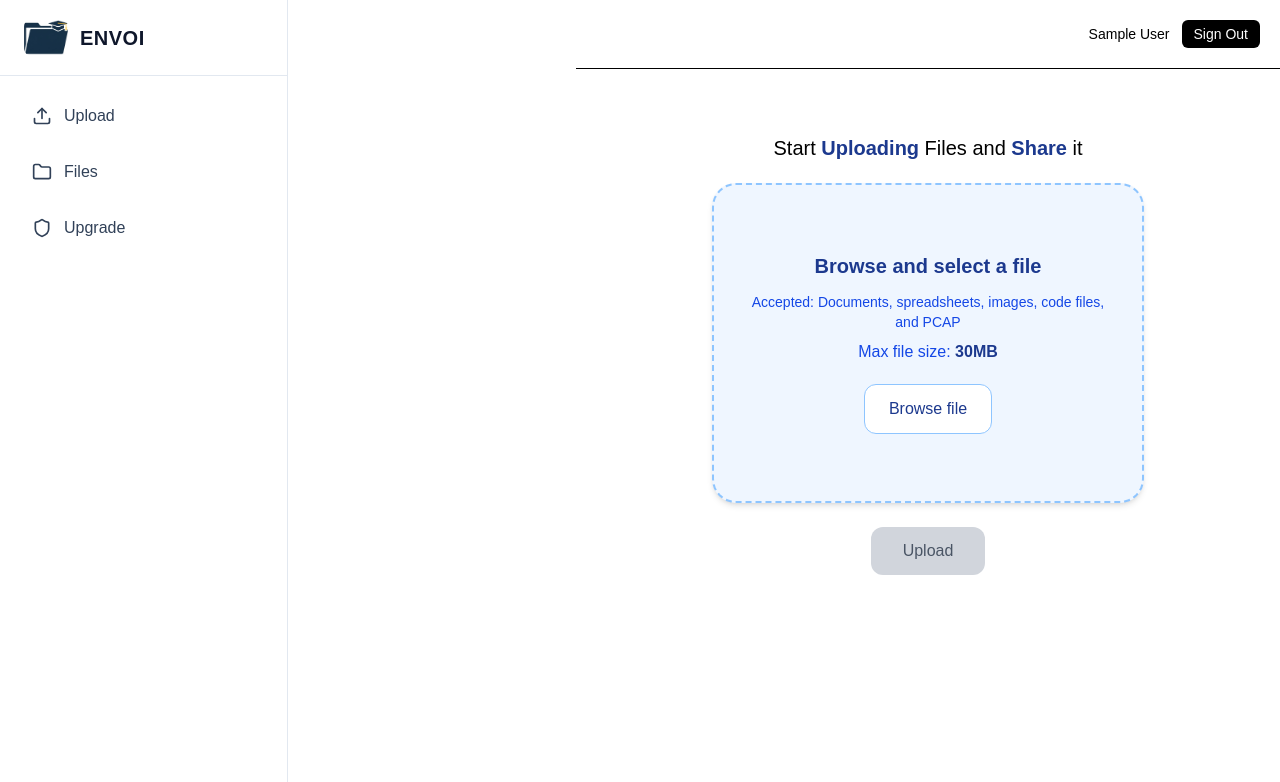
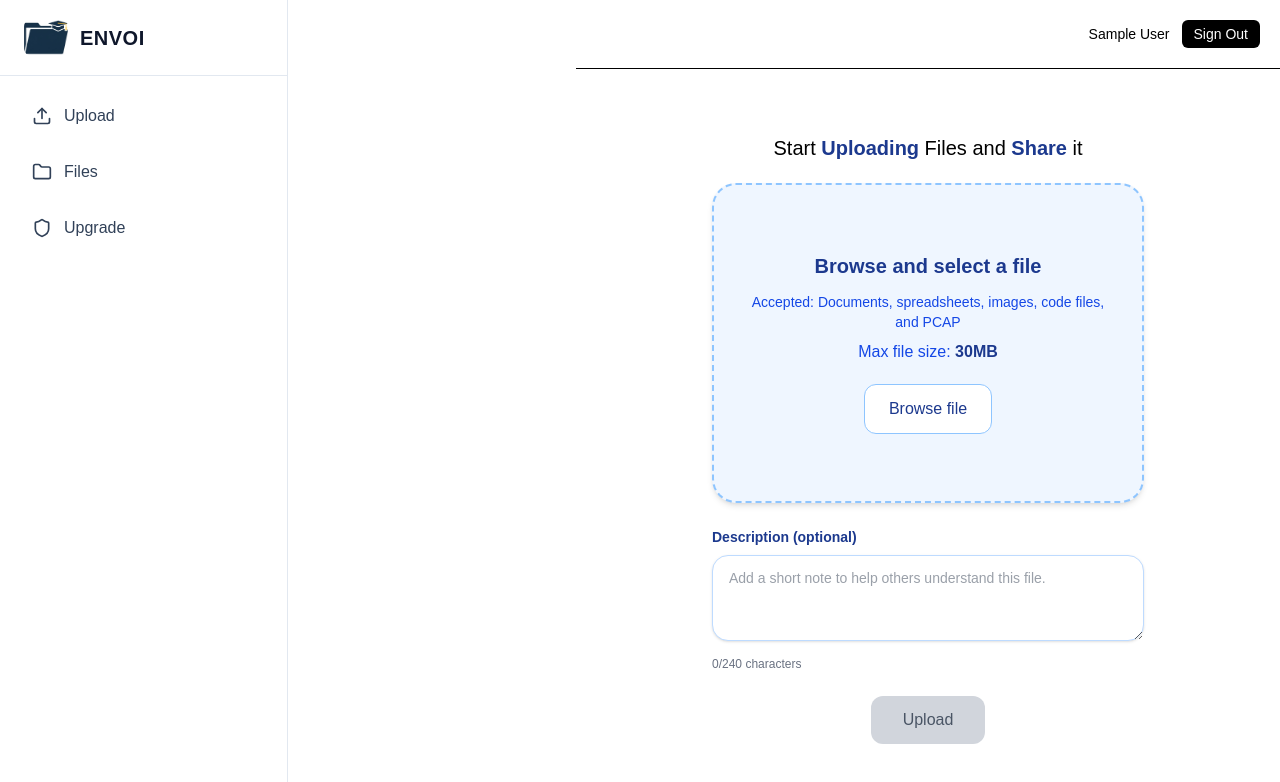
Before and after one commit to Mustyjide19/envoi, a Next.js app: page /upload in a window 1280 px wide. Shown: the top 782 px of the page. Built offline with nearby package versions, Linux system fonts and the light colour scheme; no server answers; sample sign-in values are in the browser's storage.

Commit message:
Added description to the file being uploaded

```diff
--- a/app/(dashboard)/(routes)/files/page.js
+++ b/app/(dashboard)/(routes)/files/page.js
@@ -284,6 +284,17 @@ export default function FilesPage() {
                   </div>
                 </div>
 
+                {file.description && (
+                  <div className="mb-4 rounded-lg border border-gray-200 bg-gray-50 px-3 py-3">
+                    <p className="text-xs font-medium uppercase tracking-wide text-gray-500">
+                      Description
+                    </p>
+                    <p className="mt-1 text-sm leading-6 text-gray-700">
+                      {file.description}
+                    </p>
+                  </div>
+                )}
+
                 {activeTab === "shared" && (
                   <div className="mb-4 rounded-lg border border-blue-100 bg-blue-50 px-3 py-2">
                     <p className="text-xs font-medium uppercase tracking-wide text-blue-700">
--- a/app/(dashboard)/(routes)/upload/_components/UploadForm.js
+++ b/app/(dashboard)/(routes)/upload/_components/UploadForm.js
@@ -11,6 +11,7 @@ function UploadForm({ uploadFile }) {
 
   const fileInputRef = useRef(null);
   const [selectedFile, setSelectedFile] = useState(null);
+  const [description, setDescription] = useState('');
   const [alertMsg, setAlertMsg] = useState('');
   const [isUploading, setIsUploading] = useState(false);
   const [showSuccess, setShowSuccess] = useState(false);
@@ -60,11 +61,12 @@ function UploadForm({ uploadFile }) {
     setShowError(false);
 
     try {
-      await uploadFile(selectedFile);
+      await uploadFile(selectedFile, description.trim());
 
       setIsUploading(false);
       setShowSuccess(true);
       setSelectedFile(null);
+      setDescription('');
       setAlertMsg('');
 
       if (fileInputRef.current) {
@@ -169,6 +171,28 @@ function UploadForm({ uploadFile }) {
           onRemove={() => setSelectedFile(null)}
         />
 
+        <div className="w-full max-w-xl">
+          <label
+            htmlFor="file-description"
+            className="mb-2 block text-sm font-semibold text-blue-900"
+          >
+            Description (optional)
+          </label>
+          <textarea
+            id="file-description"
+            value={description}
+            onChange={(e) => setDescription(e.target.value)}
+            maxLength={240}
+            rows={3}
+            placeholder="Add a short note to help others understand this file."
+            disabled={isUploading}
+            className="w-full rounded-2xl border border-blue-200 bg-white px-4 py-3 text-sm text-gray-700 shadow-sm outline-none transition focus:border-blue-400 focus:ring-2 focus:ring-blue-100 disabled:opacity-50"
+          />
+          <p className="mt-2 text-xs text-gray-500">
+            {description.trim().length}/240 characters
+          </p>
+        </div>
+
         <button
           type="button"
           onClick={handleUpload}
--- a/app/(dashboard)/(routes)/upload/page.js
+++ b/app/(dashboard)/(routes)/upload/page.js
@@ -22,7 +22,7 @@ function Upload() {
   const [progress, setProgress] = useState(0);
   const [uploadCompleted, setUploadCompleted] = useState(false);
 
-  const uploadFile = (file) => {
+  const uploadFile = async (file, description = "") => {
     if (!file || status !== "authenticated") return;
 
     const validationResult = fileValidation.validateUploadFile(file);
@@ -52,12 +52,12 @@ function Upload() {
       },
       async () => {
         const downloadURL = await getDownloadURL(uploadTask.snapshot.ref);
-        await saveInfo(fileName, file, downloadURL);
+        await saveInfo(fileName, file, downloadURL, description);
       }
     );
   };
 
-  const saveInfo = async (fileName, file, downloadURL) => {
+  const saveInfo = async (fileName, file, downloadURL, description = "") => {
     const docId = generateRandomString().toString();
 
     try {
@@ -72,6 +72,7 @@ function Upload() {
           fileType: file.type,
           fileSize: file.size,
           fileURL: downloadURL,
+          description,
           shortUrl: `${process.env.NEXT_PUBLIC_BASE_URL || ""}${docId}`,
         }),
       });
--- a/app/api/files/route.js
+++ b/app/api/files/route.js
@@ -116,7 +116,7 @@ export async function POST(request) {
     }
 
     const body = await request.json();
-    const { id, fileName, fileType, fileSize, fileURL, shortUrl } = body || {};
+    const { id, fileName, fileType, fileSize, fileURL, shortUrl, description } = body || {};
 
     if (!id || !fileName || !fileURL) {
       return NextResponse.json(
@@ -131,6 +131,7 @@ export async function POST(request) {
       fileType: fileType || "",
       fileSize: Number(fileSize) || 0,
       fileURL,
+      description: typeof description === "string" ? description.trim() : "",
       userEmail: session.user.email,
       userName: session.user.name || "",
       userVerified: !!session.user.isVerified,
```
